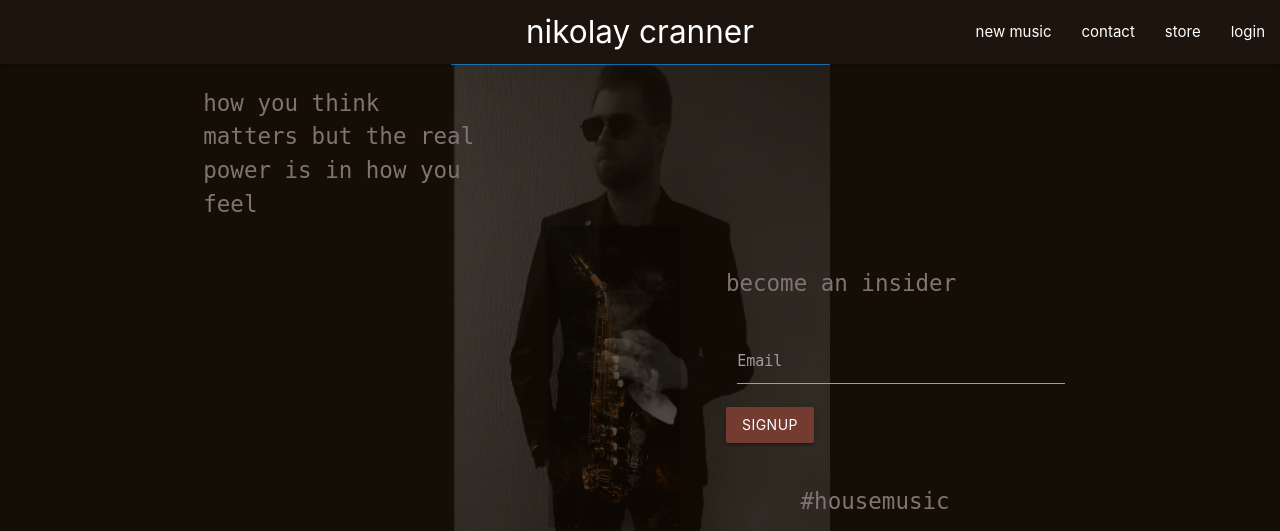
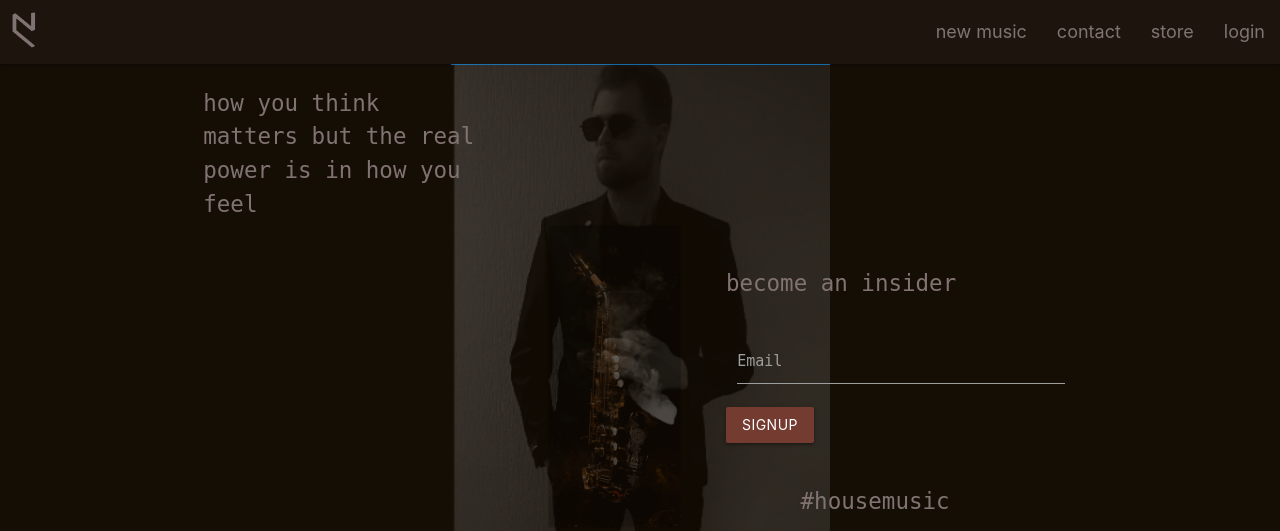
Before and after one commit to nno24/nikolay-cranner-official, a Django app: page / in a window 1280 px wide. Shown: the top 531 px of the page. Run offline with Django 4.2, Linux system fonts and the light colour scheme; some libraries are stand-ins or nearby versions.

Commit message:
Fixed placement of navbar and initialized mobile version of the navbar + colors and text sizes etc

```diff
--- a/requirements.txt
+++ b/requirements.txt
@@ -1,9 +1,9 @@
-asgiref==3.5.0
+asgiref==3.5.1
 backports.zoneinfo==0.2.1
 cloudinary==1.29.0
 dj-database-url==0.5.0
 dj3-cloudinary-storage==0.0.6
 Django==4.0.4
 gunicorn==20.1.0
-psycopg==3.0.11
+psycopg==3.0.12
 sqlparse==0.4.2
--- a/static/css/style.css
+++ b/static/css/style.css
@@ -18,7 +18,7 @@ body {
     min-height: 100vh;
     flex-direction: column;
     background-color: #150E05;
-    color: #827373;
+    color: #827373 !important;
   }
 
 .air-20 {
@@ -46,6 +46,20 @@ body {
       background-color: #827373;
   }
 
-  .brand-logo {
+  .nc-logo {
+      height: 40px;
+      width: auto;
+      margin-top: 10px;
+      margin-left: 5px;
+  }
 
-  }
+  .sidenav li>a {
+    color: #827373 !important;
+    font-size: 2rem;
+    margin: 2rem;
+}
+
+#nav-mobile li>a {
+    color: #827373 !important;
+    font-size: 1.2rem;
+}
--- /dev/null
+++ b/static/js/script.js
@@ -0,0 +1,4 @@
+document.addEventListener('DOMContentLoaded', function() {
+    var elems = document.querySelectorAll('.sidenav');
+    var instances = M.Sidenav.init(elems, {});
+  });
--- a/templates/base.html
+++ b/templates/base.html
@@ -7,6 +7,7 @@
     <meta name="viewport" content="width=device-width, initial-scale=1.0">
     <link rel="stylesheet" href="https://cdnjs.cloudflare.com/ajax/libs/materialize/1.0.0/css/materialize.min.css">
     <link rel="stylesheet" href="https://pro.fontawesome.com/releases/v5.10.0/css/all.css" integrity="sha384-AYmEC3Yw5cVb3ZcuHtOA93w35dYTsvhLPVnYs9eStHfGJvOvKxVfELGroGkvsg+p" crossorigin="anonymous"/>
+    <link href="https://fonts.googleapis.com/icon?family=Material+Icons" rel="stylesheet">
     <link rel="stylesheet" href='{% static "css/style.css" %}'>
     <title>Nikolay Cranner | Official</title>
 </head>
@@ -14,8 +15,10 @@
   <header>
     <nav>
         <div class="nav-wrapper nc-header-footer">
-          <a href="/home/" class="brand-logo center" >nikolay cranner</a>
-          <a href="#" data-target="mobile-demo" class="sidenav-trigger"><i class="material-icons">menu</i></a>
+          <a href="/home/" class="brand-logo left">
+            <img src='{% static "img/logo.png" %}' alt="Nikolay Cranner Logo" class="nc-logo">
+          </a>
+          <a href="#" data-target="mobile-demo" class="sidenav-trigger right"><i class="material-icons">menu</i></a>
           <ul id="nav-mobile" class="right hide-on-med-and-down">
             <li><a href="#">new music</a></li>
             <li><a href="#">contact</a></li>
```
